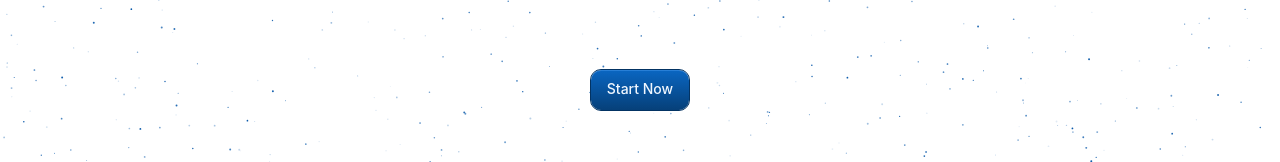
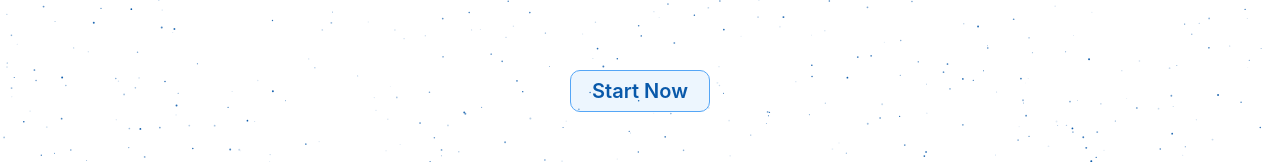
Before and after one commit to NaouresBzeouich/frontEndPPP, a React (Create React App) app in the folder ppp/: page / in a window 1280 px wide. Shown: the part 400-562 px from the top of the page. Built offline with nearby package versions, Linux system fonts and the light colour scheme.

Commit message:
modify Btn

```diff
--- a/ppp/package.json
+++ b/ppp/package.json
@@ -51,5 +51,10 @@
       "last 1 firefox version",
       "last 1 safari version"
     ]
+  },
+  "devDependencies": {
+    "autoprefixer": "^10.4.19",
+    "postcss": "^8.4.38",
+    "tailwindcss": "^3.4.3"
   }
 }
--- /dev/null
+++ b/ppp/postcss.config.js
@@ -0,0 +1,6 @@
+module.exports = {
+  plugins: {
+    tailwindcss: {},
+    autoprefixer: {},
+  },
+}
--- a/ppp/src/components/bodyParts/Btn.tsx
+++ b/ppp/src/components/bodyParts/Btn.tsx
@@ -1,6 +1,6 @@
 import React from 'react';
 import Button from '@mui/material/Button';
-
+import { Typography } from '@mui/material';
 interface StartBtnProps {
   text: string;
   onClick: () => void;
@@ -8,8 +8,8 @@ interface StartBtnProps {
 
 const StartBtn: React.FC<StartBtnProps> = ({ text, onClick }) => {
   return (
-    <Button variant="contained" color="primary" onClick={onClick}>
-      {text}
+    <Button variant="outlined"size="large" onClick={onClick}>
+      <Typography variant="h5">{text}</Typography>
     </Button>
   );
 };
```
Also changed, not shown: ppp/tailwind.config.js (added, +8 -0 lines), 1 other file (tests, documents, lock files or other folders).
